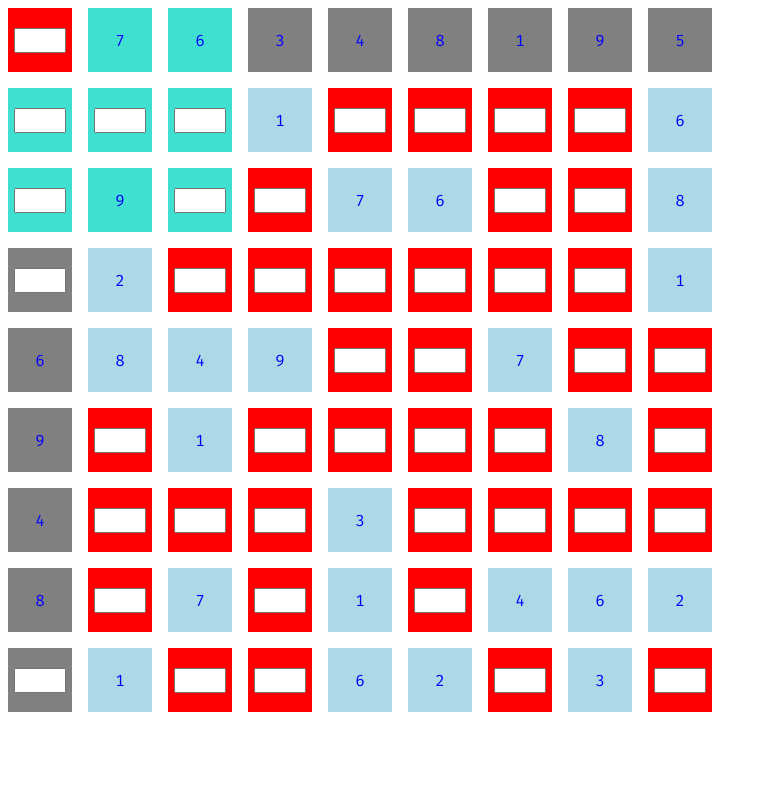
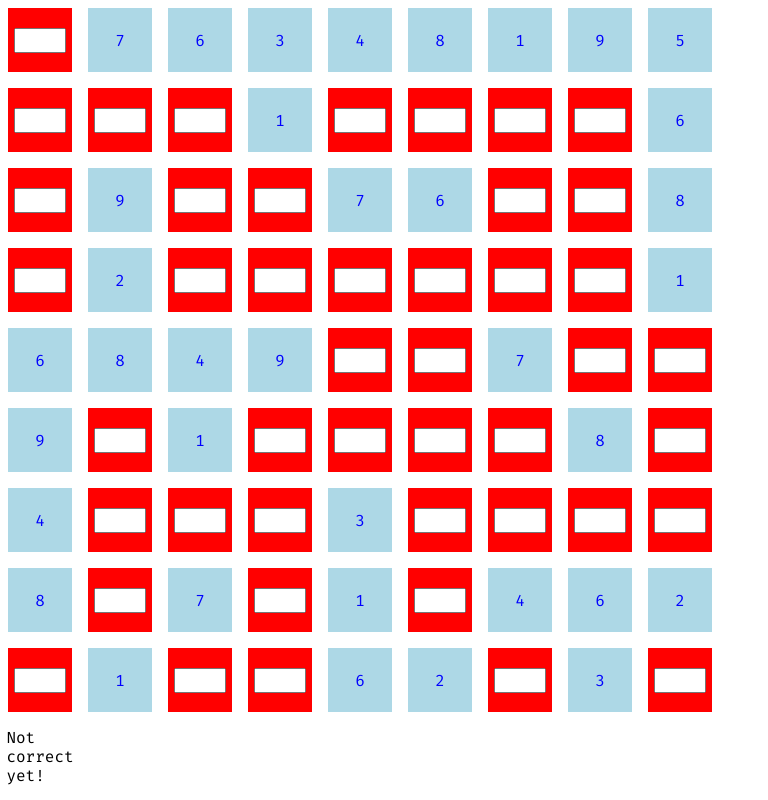
Before and after one commit to ofer987/sudoku, a SvelteKit app: page / in a window 1280 px wide. Shown: the whole page, without its empty margins (0-768 px from the left). Built offline with nearby package versions, Linux system fonts and the light colour scheme.

Commit message:
bug fixes

```diff
--- a/src/routes/Puzzle.svelte
+++ b/src/routes/Puzzle.svelte
@@ -14,8 +14,14 @@
 
 <div class="puzzle">
 	{#each state as value}
-		<Tile tile={value} />
+		<Tile bind:tile={value} />
 	{/each}
+
+	{#if puzzle.isCorrect}
+		<div>Correct!</div>
+	{:else}
+		<div>Not correct yet!</div>
+	{/if}
 </div>
 
 <style lang="scss">
--- a/src/routes/Tile.svelte
+++ b/src/routes/Tile.svelte
@@ -1,5 +1,5 @@
 <script lang="ts">
-	import { store } from './indexStore';
+	import { store, DEFAULT_VALUE } from './indexStore';
 	import lodash from 'lodash';
 	const { floor } = lodash;
 	import { Tile } from './puzzle';
@@ -10,13 +10,17 @@
 	let isSquareSelected = false;
 
 	store.subscribe((value: number) => {
+		isRowSelected = false;
+		isColumnSelected = false;
+		isSquareSelected = false;
+
+		if (value == DEFAULT_VALUE) {
+			return;
+		}
+
 		if (tile.index == value) {
 			return;
 		}
-
-		isRowSelected = false;
-		isColumnSelected = false;
-		isSquareSelected = false;
 
 		const row = floor(value / 9);
 		const column = value % 9;
@@ -45,17 +49,14 @@
 				}
 			}
 		}
-		for (let j = column; j < 81; j += 9) {
-			if (tile.index == j) {
-				isColumnSelected = true;
-
-				break;
-			}
-		}
 	});
 
 	function select(): void {
 		store.set(tile.index);
+	}
+
+	function unselect(): void {
+		store.set(DEFAULT_VALUE);
 	}
 
 	function isInputElement(): boolean {
@@ -77,6 +78,8 @@
 	class:is-row-selected={isRowSelected}
 	class:is-column-selected={isColumnSelected}
 	class:is-square-selected={isSquareSelected}
+	on:blur={() => {}}
+	on:mouseout={unselect}
 	on:mouseover={select}
 	on:focus={select}
 	aria-level="1"
--- a/src/routes/indexStore.ts
+++ b/src/routes/indexStore.ts
@@ -1,3 +1,4 @@
 import { writable } from 'svelte/store';
 
-export const store = writable(0);
+export const DEFAULT_VALUE = -1;
+export const store = writable(DEFAULT_VALUE);
```
